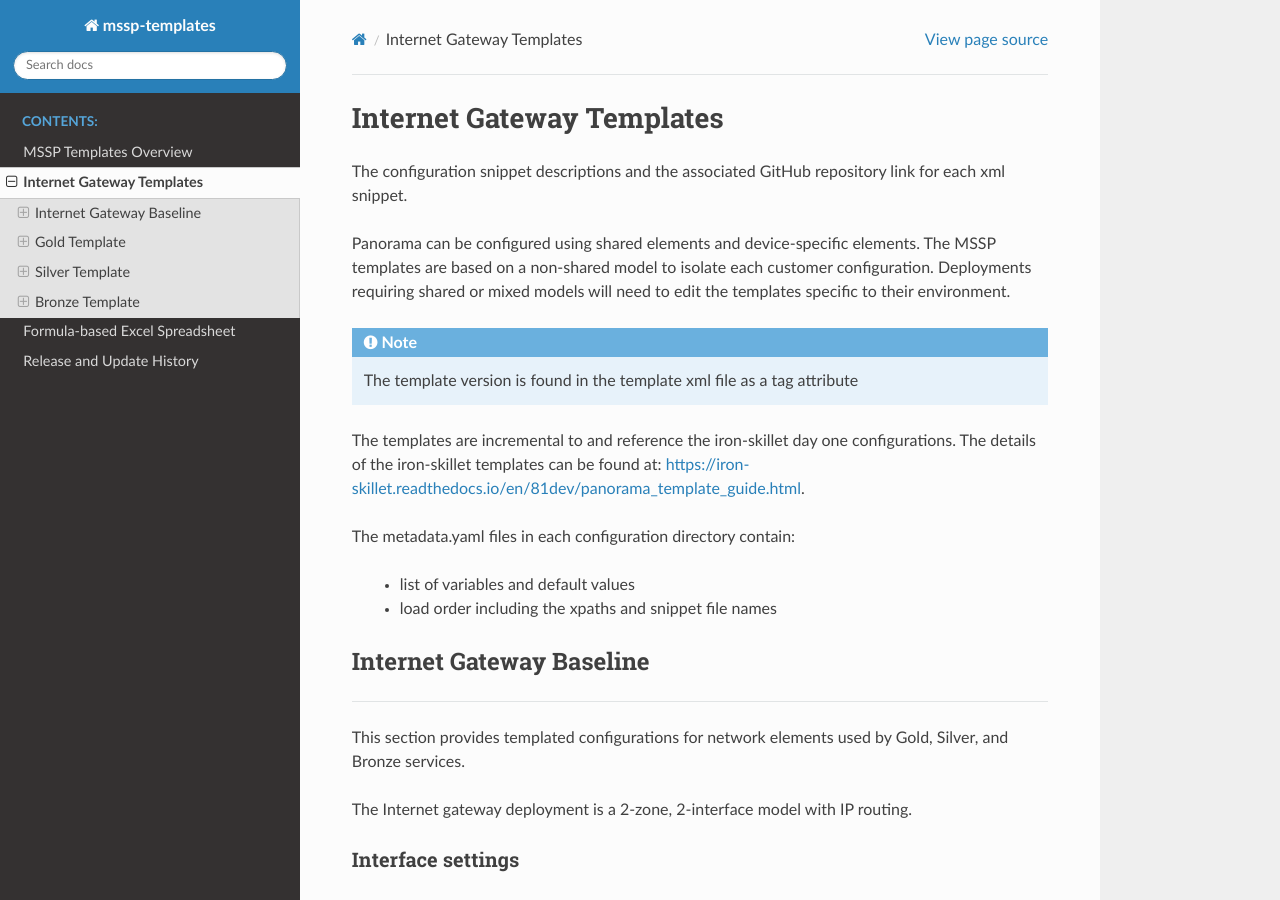
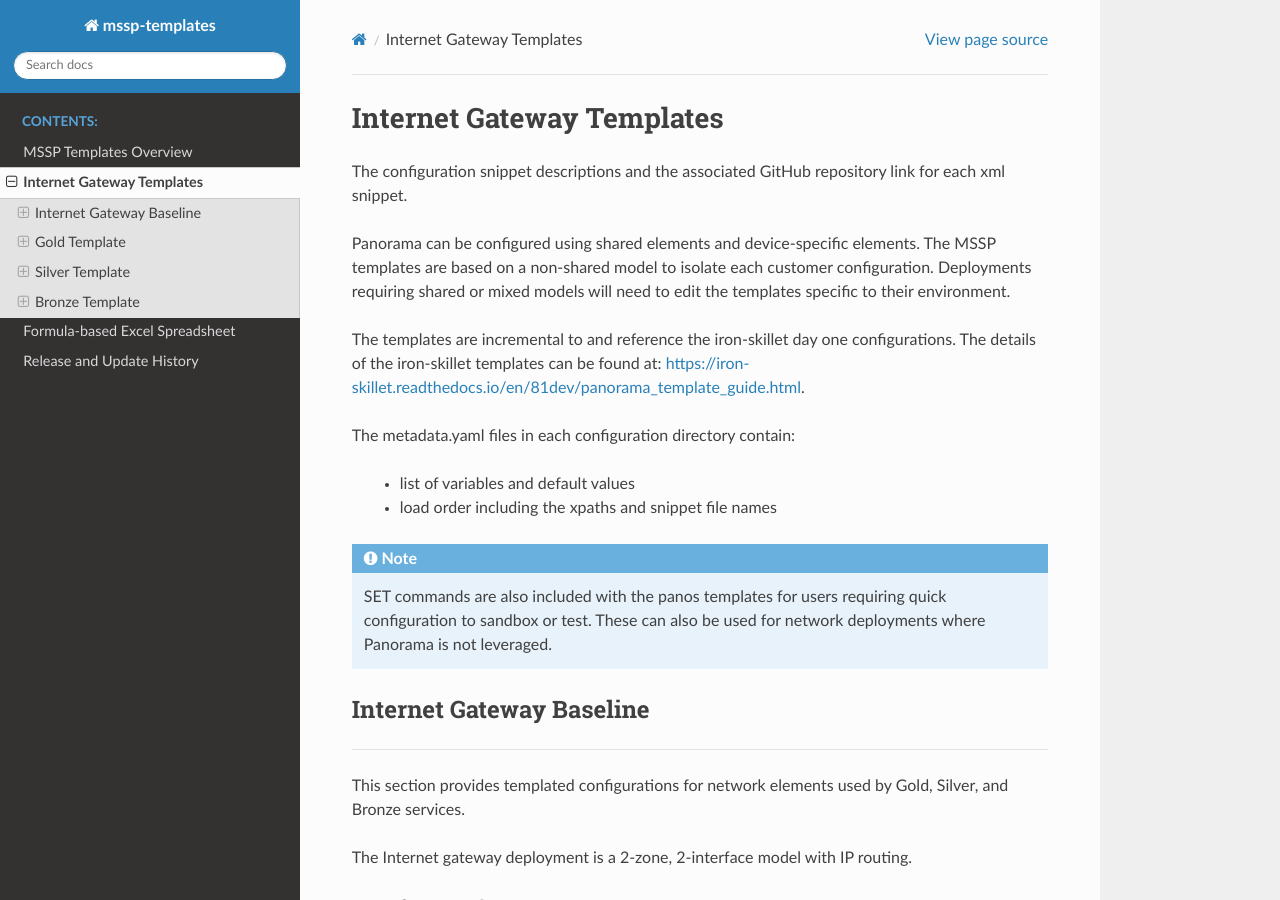
Before and after one commit to PaloAltoNetworks/mssp-templates, a Sphinx documentation site: the page built from docs/internet_gateway_templates.rst, in a window 1280 px wide and 900 px high. Built offline with Sphinx 7.4.7 and the Read the Docs theme 2.0.0, drawn with Linux system fonts in a browser that asks for light colours.

Commit message:
set command note

```diff
--- a/docs/internet_gateway_templates.rst
+++ b/docs/internet_gateway_templates.rst
@@ -2,16 +2,11 @@
 Internet Gateway Templates
 ==========================
 
-The configuration snippet descriptions and the associated GitHub
-repository link for each xml snippet.
+The configuration snippet descriptions and the associated GitHub repository link for each xml snippet.
 
 Panorama can be configured using shared elements and device-specific elements. The MSSP templates are based on a non-shared
 model to isolate each customer configuration. Deployments requiring shared or mixed models will need to edit the templates
 specific to their environment.
-
-
-.. Note::
-    The template version is found in the template xml file as a tag attribute
 
 
 The templates are incremental to and reference the iron-skillet day one configurations. The details of the iron-skillet
@@ -22,6 +17,10 @@
     + list of variables and default values
 
     + load order including the xpaths and snippet file names
+
+.. Note::
+    SET commands are also included with the panos templates for users requiring quick configuration to sandbox or test.
+    These can also be used for network deployments where Panorama is not leveraged.
 
 
 Internet Gateway Baseline
```
Also changed, not shown: 3 other files.
